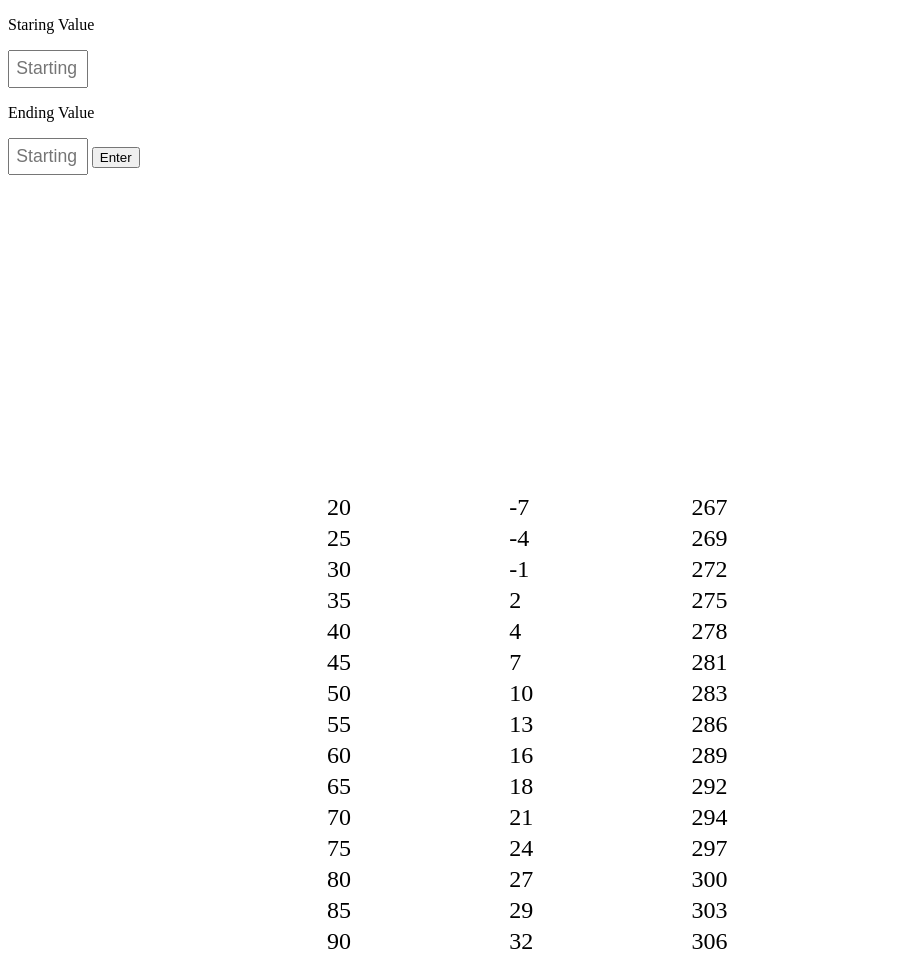
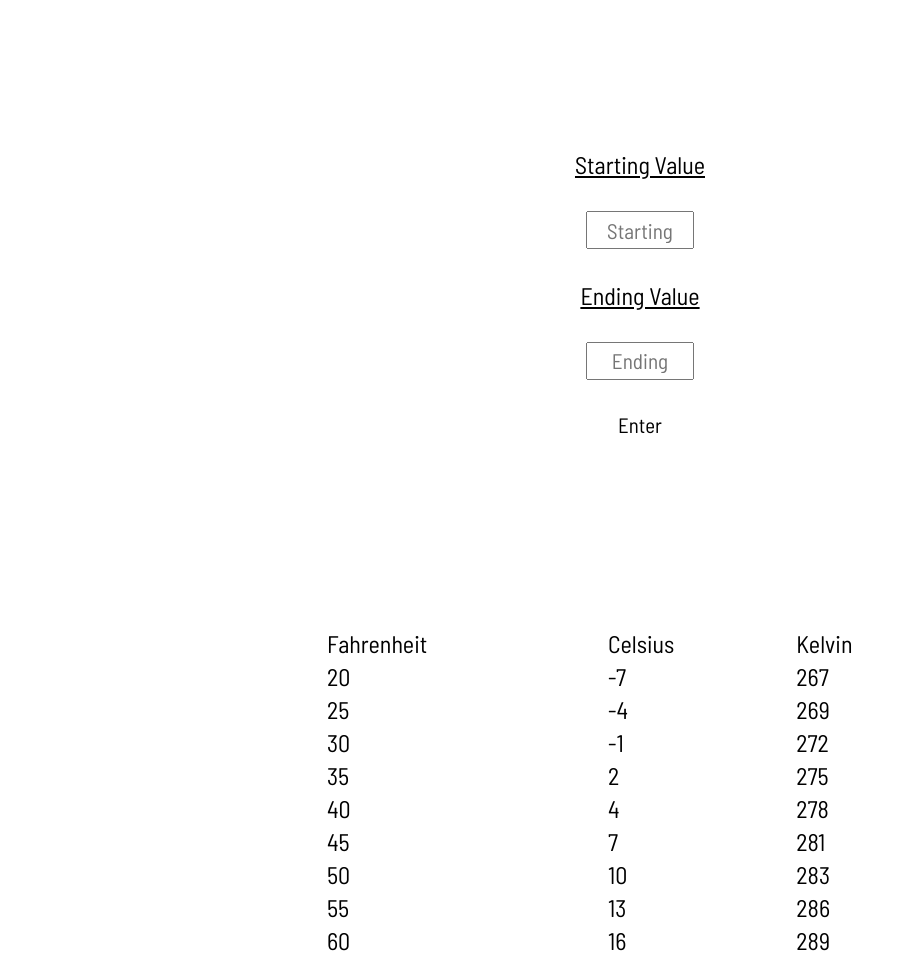
Before and after one commit to WildcherryBazzaire/C-to-F, a plain HTML site: page index.html in a window 1280 px wide. Shown: the top 961 px of the page, without its empty margins (0-906 px from the left). Drawn offline with Linux system fonts and the light colour scheme.

Commit message:
added titles to table

```diff
--- a/index.html
+++ b/index.html
@@ -1,16 +1,20 @@
 <!DOCTYPE html>
 <html lang="en">
 <head>
+  <title>Temperature Conversion(only F)</title>
   <link rel="stylesheet" type="text/css" href="styles.css">
+  <link href="https://fonts.googleapis.com/css?family=Barlow+Semi+Condensed" rel="stylesheet">
   <meta charset="UTF-8">
   <title>Document</title>
 </head>
 <body>
-  <p>Staring Value</p>
-  <input type="text" id="Starting" value="" placeholder="Starting value" />
-  <p>Ending Value</p>
-  <input type="text" id="Ending" value="" placeholder="Starting value" />
-  <button type="button" name="button" onclick="values()">Enter</button>
-  <script src="magic.js"></script>
+  <div id="config">
+    <p>Starting Value</p>
+    <input type="text" id="Starting" value="" placeholder="Starting" />
+    <p>Ending Value</p>
+    <input type="text" id="Ending" value="" placeholder="Ending" />
+    <p id="button" onclick="values()">Enter</p>
+    <script src="magic.js"></script>
+  </div>
 </body>
 </html>
--- a/magic.js
+++ b/magic.js
@@ -32,10 +32,23 @@ var automagicallyTable = function(starting,ending) {
   //document.getElementbyId("table").remove();
   var j = starting; // starting value that will increment till ending value
 
-  for(var i=0; i <= Math.round(Math.abs((ending-starting)/5)); i++) { //i = # of rows; equation can now start backwards in order now
+  for(var i=0; i <= Math.round(Math.abs((ending-starting)/5) + 1); i++) { //i = # of rows; equation can now start backwards in order now
     var row = table.insertRow(i);
-
     for(var k=0; k < 3; k++) { // k = the # of cells in row i
+      if(i === 0) {
+          switch(k) {
+            case 0:
+              row.insertCell(k).innerHTML = "Fahrenheit";
+              break;
+            case 1:
+              row.insertCell(k).innerHTML = "Celsius";
+              break;
+            case 2:
+              row.insertCell(k).innerHTML = "Kelvin";
+              break;
+        }
+      }
+      else {
         switch(k) {
           case 0: //checks to see what cell K is on to add value to appropiate place
             row.insertCell(k).innerHTML = j
@@ -48,7 +61,8 @@ var automagicallyTable = function(starting,ending) {
             break;
         }
       }
-
+    }
+    if(i !== 0)
       j += 5; //incremnets by 5 everytime row is added, the rows added by the equation will stop it if it reaches it ending
   }
 
--- a/styles.css
+++ b/styles.css
@@ -1,15 +1,48 @@
+table, #config, p, #button, input {
+  font-family: 'Barlow Semi Condensed', sans-serif;
+}
+
 table {
   width: 50%;
   display: table;
-  margin: 25% auto 0 auto;
+  margin: 15% auto 0% auto;
   font-size: 150%;
+
 }
 
-input {
-  width: 5%;
+#config {
+  width: 50%;
+  height: 50%;
+  display: table;
+  margin: 10% auto 0 auto;
+}
+
+#config > p {
+  font-size: 150%;
+  text-align: center;
+  text-decoration: underline;
+
+}
+
+#config > input {
+  width: 15%;
+  display: flex;
+  margin: 5% auto;
   outline: none;
-  padding: 0.5%;
-  font-size: 110%;
+  padding: 0.75%;
+  font-size: 132%;
+  text-align: center;
+
+  border: 5% solid black;
+}
+
+#config > #button {
+  display: table;
+  margin: 0% auto 0% auto;
+  width: 15%;
+  height: 10%;
+  font-size: 130%;
+  text-decoration: none;
 }
 
 tr {
```
Lines whose indentation alone changed are shown as unchanged.
